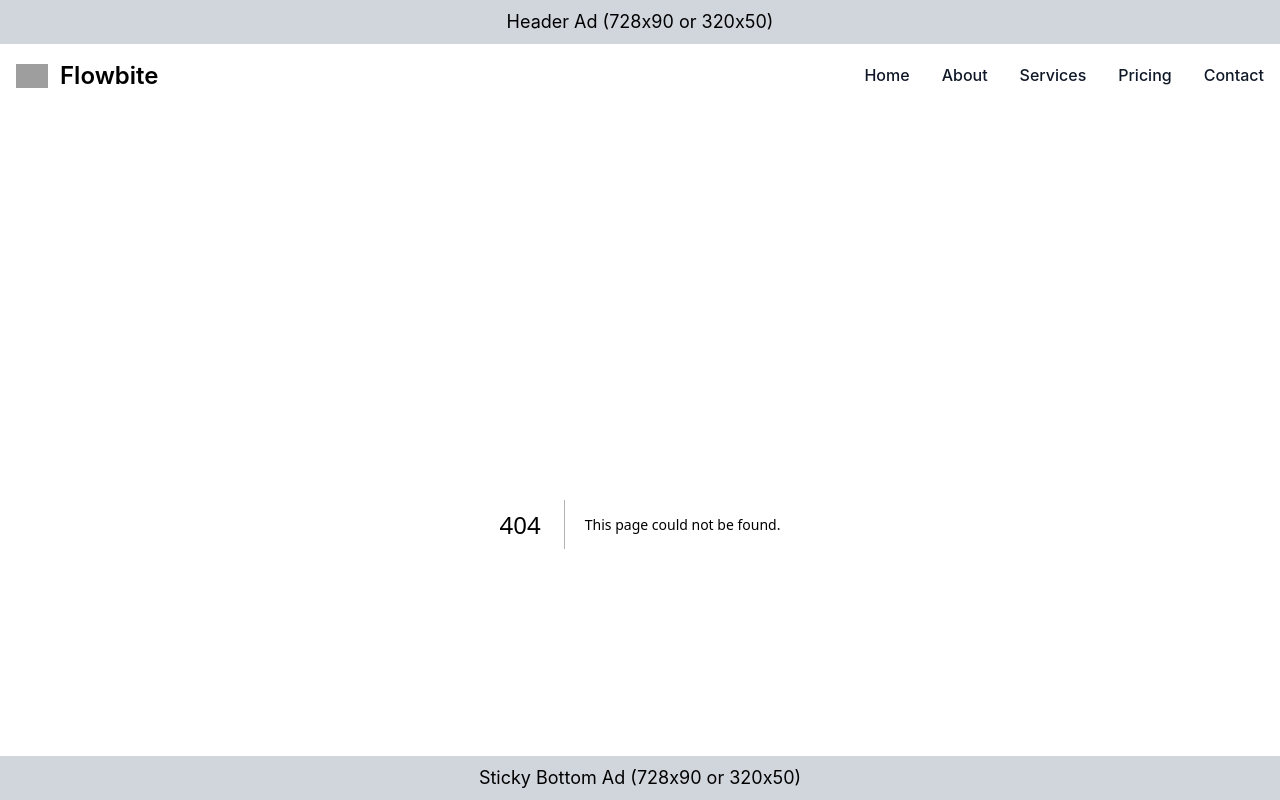
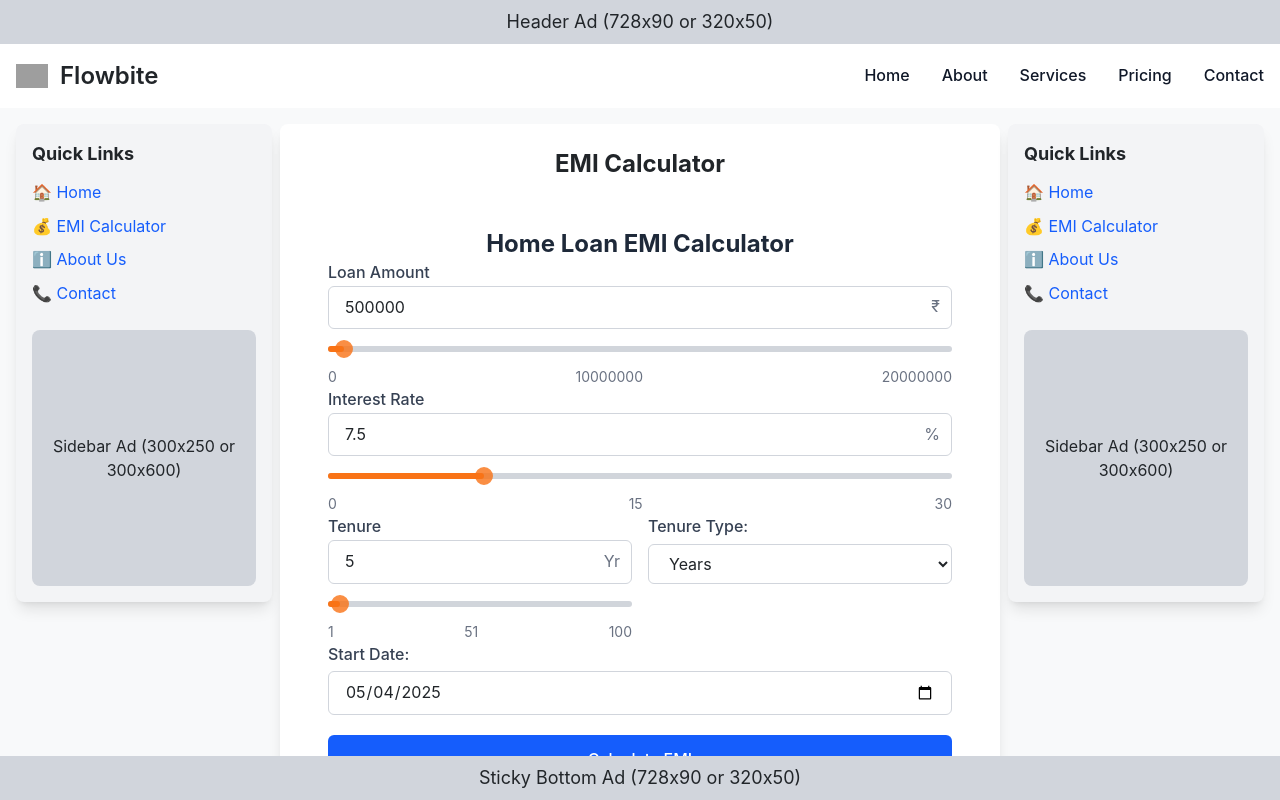
Before and after one commit to Ajinkya-Kardile/emi-calculator, a Next.js app: page /EMICalculator in a window 1280 px wide. Before the commit this address had no page. Shown: the top 800 px of the page. Built offline with nearby package versions, Linux system fonts and the light colour scheme; grey boxes are pictures that could not be loaded.

Commit message:
**added**: css fixes

```diff
--- /dev/null
+++ b/src/pages/EMICalculator.tsx
@@ -0,0 +1,30 @@
+"use client";
+import {useState} from "react";
+import EmiForm from "@/components/form/EmiForm";
+import EmiTable from "@/components/report/EmiTable";
+import EmiChart from "@/components/report/EmiChart";
+import {EmiResult} from "@/types/emiTypes";
+import {InlineAd} from "@/components/ads/Ads";
+import SidebarLayout from "@/components/layout/sidebarLayout";
+
+export default function EMICalculator() {
+    const [emiData, setEmiData] = useState<EmiResult | null>(null);
+
+    return (
+        <>
+            <SidebarLayout>
+                <div>
+                    <h1 className="text-2xl font-bold text-center mb-6">EMI Calculator</h1>
+                    <EmiForm setEmiData={setEmiData}/>
+                    {emiData && (
+                        <>
+                            <EmiChart data={emiData}/>
+                            <InlineAd/>
+                            <EmiTable schedule={emiData.schedule}/>
+                        </>
+                    )}
+                </div>
+            </SidebarLayout>
+        </>
+    );
+}
--- /dev/null
+++ b/src/pages/about.tsx
@@ -0,0 +1,17 @@
+"use client"
+import RightSidebar from "@/components/RightSidebar";
+
+export default function About() {
+    return (
+        <div className="flex flex-col lg:flex-row">
+            <main className="flex-1 bg-white p-4 shadow-lg rounded-lg">
+                <div className=" mx-auto p-4 bg-white shadow-md rounded-md">
+                    <h1 className="text-2xl font-bold text-center mb-6">ABOUT Page</h1>
+                </div>
+            </main>
+
+            {/*/!* RightSidebar Ad *!/*/}
+            {/*<RightSidebar/>*/}
+        </div>
+    );
+}
--- /dev/null
+++ b/src/types/emiTypes.ts
@@ -0,0 +1,17 @@
+export interface EmiResult {
+    emi: number;
+    totalPayment: number;
+    totalInterest: number;
+    schedule: EmiSchedule[];
+}
+
+
+
+export interface EmiSchedule {
+    period: string;
+    principal: number;
+    interest: number;
+    totalPayment: number;
+    balance: number;
+    loanPaidToDate: number;
+}
```
